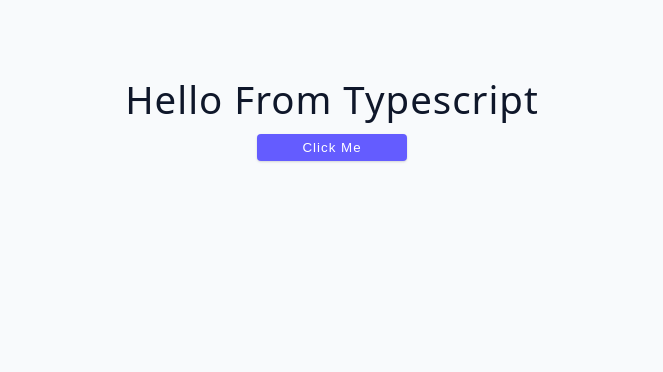
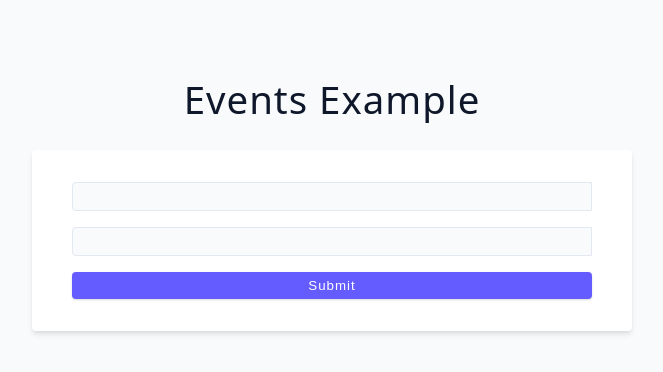
Before and after one commit to jonthedev/typescript-jdev, a React (Vite) app in the folder src/react-typescript-essentials/: page / in a window 1280 px wide. Shown: the top 372 px of the page, without its empty margins (308-971 px from the left). Built offline with nearby package versions, Linux system fonts and the light colour scheme.

Commit message:
feat: add events example in react ts

```diff
--- a/src/react-typescript-essentials/src/App.tsx
+++ b/src/react-typescript-essentials/src/App.tsx
@@ -1,9 +1,19 @@
-import Component from "./lessons/03-state"
+/*
+
+* When you provide the exact HTML element type in the angle brackets (<>), like HTMLInputElement in your case, you're telling TypeScript exactly what kind of element the event is coming from.
+
+* This helps TypeScript provide accurate suggestions and error checking based on the properties and methods that are specific to that kind of element. For example, an HTMLInputElement has properties like value and checked that other elements don't have.
+
+* By specifying the exact element type, TypeScript can help you avoid mistakes and write safer code.
+
+*/
+
+import Component from "./lessons/04-events"
 
 function App() {
   return (
     <main>
-      <Component></Component>
+      <Component />
     </main>
   )
 }
--- a/src/react-typescript-essentials/src/lessons/03-state/index.tsx
+++ b/src/react-typescript-essentials/src/lessons/03-state/index.tsx
@@ -36,7 +36,7 @@ function Component() {
   const [text, setText] = useState("shakeAndBake")
   const [number, setNumber] = useState(1)
   const [list, setList] = useState<string[]>([])
-  const [links, setLinks] = useState<Link[]>([])
+  const [links, setLinks] = useState<Link[]>(navLinks)
 
   return (
     <div>
--- a/src/react-typescript-essentials/src/lessons/04-events/index.tsx
+++ b/src/react-typescript-essentials/src/lessons/04-events/index.tsx
@@ -1,9 +1,37 @@
+import { useState } from "react"
+
 function Component() {
+  const [text, setText] = useState("")
+  const [email, setEmail] = useState("")
+
+  const handleChange = (e: React.ChangeEvent<HTMLInputElement>) => {
+    console.log(e.target.value)
+    setEmail(e.target.value)
+  }
+
   return (
-    <div>
-      <h2>React & Typescript</h2>
-      <h2>Events</h2>
-    </div>
-  );
+    <section>
+      <h2>events example</h2>
+      <form className="form">
+        <input
+          className="form-input mb-1"
+          type="text"
+          name="text"
+          value={text}
+          onChange={e => setText(e.target.value)}
+        />
+
+        <input
+          type="email"
+          className="form-input mb-1"
+          value={email}
+          onChange={handleChange}
+        />
+        <button type="submit" className="btn btn-block">
+          submit
+        </button>
+      </form>
+    </section>
+  )
 }
-export default Component;
+export default Component
```
